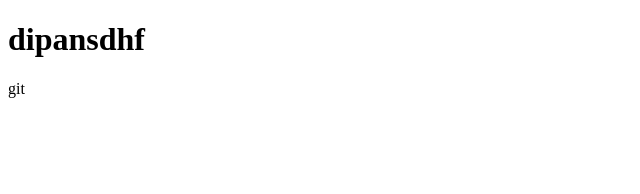
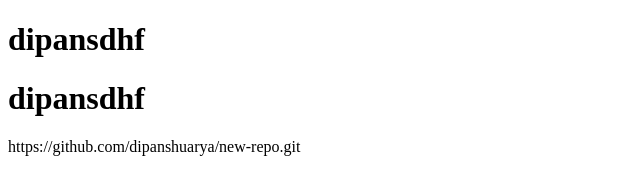
Before and after one commit to dipanshuarya/new-repo, a plain HTML site: page index.html in a window 1280 px wide. Shown: the whole page, without its empty margins (0-640 px from the left). Drawn offline with Linux system fonts and the light colour scheme.

Commit message:
third time

```diff
--- a/index.html
+++ b/index.html
@@ -7,5 +7,8 @@
 </head>
 <body>
   <h1>dipansdhf</h1>
+  <h1>dipansdhf</h1>
 </body>
-</html>git
+</html>
+
+https://github.com/dipanshuarya/new-repo.git
```
